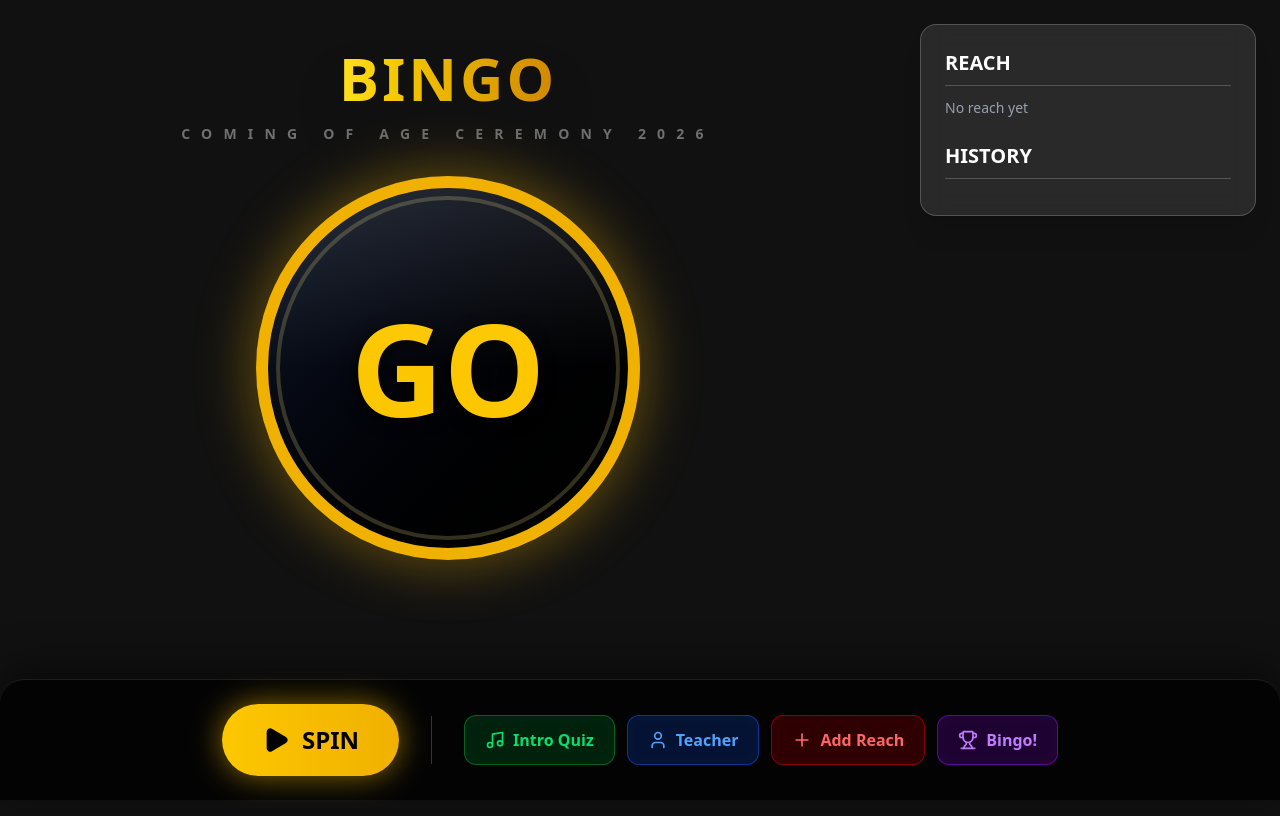
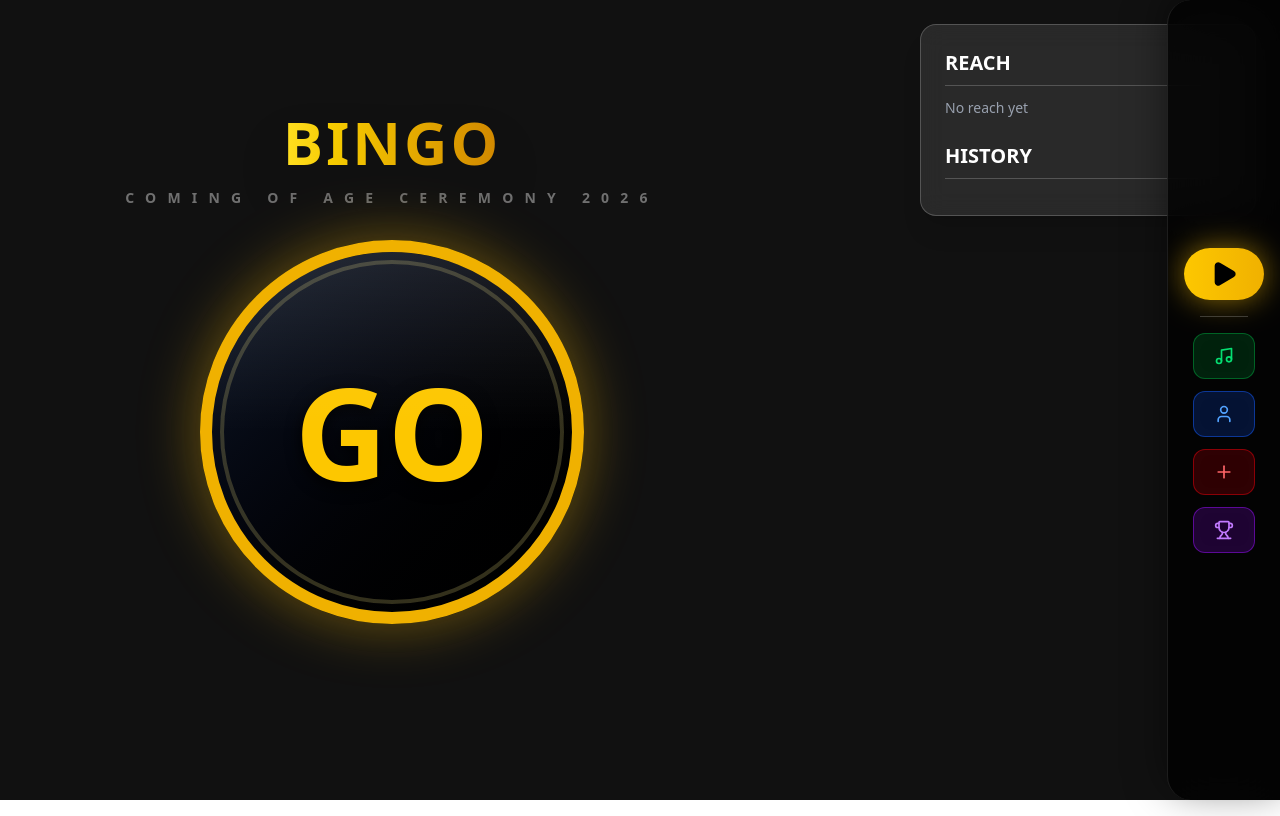
Before and after one commit to sushimaru2006/bingo_alpha, a React (Vite) app: page / in a window 1280 px wide. Built offline with nearby package versions, Linux system fonts and the light colour scheme; a web font is replaced by a local one.

Commit message:
✨スマホ横向きに対応

```diff
--- a/src/App.jsx
+++ b/src/App.jsx
@@ -107,12 +107,12 @@ function App() {
       )}
       <Routes>
         <Route path="/" element={
-          <div className="flex min-h-screen flex-col md:flex-row relative">
+          <div className="flex min-h-screen flex-col md:flex-row landscape:flex-row relative">
             {/* Background Texture */}
             <div className="absolute inset-0 bg-[radial-gradient(circle_at_center,_var(--tw-gradient-stops))] from-gray-800/20 via-black to-black pointer-events-none fixed"></div>
 
             {/* Main Content */}
-            <div className="flex-1 flex flex-col items-center justify-center relative z-10 p-4 pb-40">
+            <div className="flex-1 flex flex-col items-center justify-center relative z-10 p-4 pb-40 landscape:pb-4 landscape:pr-32">
               <header className="w-full text-center animate-in fade-in slide-in-from-top-4 duration-1000 mb-8 mt-8">
                 <h1 className="text-4xl md:text-6xl font-black text-white tracking-wider drop-shadow-2xl font-display">
                   <span className="text-transparent bg-clip-text bg-gradient-to-r from-yellow-300 to-yellow-600">BINGO</span>
--- a/src/components/ControlPanel.jsx
+++ b/src/components/ControlPanel.jsx
@@ -2,32 +2,32 @@ import { Play, Music, User, Trophy, Plus } from 'lucide-react';
 
 const ControlPanel = ({ onSpin, onModeChange, onAddReach, isSpinning }) => {
     return (
-        <div className="flex flex-wrap justify-center items-center gap-4 p-6 bg-black/80 backdrop-blur-xl rounded-t-3xl border-t border-white/10 w-full fixed bottom-0 left-0 z-50 shadow-[0_-10px_40px_rgba(0,0,0,0.5)]">
+        <div className="flex flex-wrap landscape:flex-col justify-center items-center gap-4 p-6 landscape:p-4 bg-black/80 backdrop-blur-xl rounded-t-3xl landscape:rounded-t-none landscape:rounded-l-3xl border-t landscape:border-t-0 landscape:border-l border-white/10 w-full landscape:w-auto fixed bottom-0 left-0 landscape:left-auto landscape:right-0 landscape:top-0 landscape:bottom-0 z-50 shadow-[0_-10px_40px_rgba(0,0,0,0.5)] h-auto landscape:h-full overflow-y-auto">
             <button
                 onClick={onSpin}
                 disabled={isSpinning}
-                className="flex items-center gap-3 px-10 py-5 bg-gradient-to-r from-yellow-400 to-yellow-500 hover:from-yellow-300 hover:to-yellow-400 text-black font-black text-2xl rounded-full shadow-[0_0_30px_rgba(234,179,8,0.6)] transition-all transform hover:scale-105 active:scale-95 disabled:opacity-50 disabled:cursor-not-allowed disabled:transform-none"
+                className="flex items-center gap-3 px-10 landscape:px-6 py-5 landscape:py-3 bg-gradient-to-r from-yellow-400 to-yellow-500 hover:from-yellow-300 hover:to-yellow-400 text-black font-black text-2xl landscape:text-xl rounded-full shadow-[0_0_30px_rgba(234,179,8,0.6)] transition-all transform hover:scale-105 active:scale-95 disabled:opacity-50 disabled:cursor-not-allowed disabled:transform-none landscape:w-full landscape:justify-center"
             >
-                <Play fill="currentColor" size={28} /> SPIN
+                <Play fill="currentColor" size={28} /> <span className="landscape:hidden xl:inline">SPIN</span>
             </button>
 
-            <div className="w-px h-12 bg-white/20 mx-4 hidden md:block"></div>
+            <div className="w-px h-12 landscape:w-12 landscape:h-px bg-white/20 mx-4 hidden md:block landscape:block"></div>
 
-            <div className="flex gap-3">
-                <button onClick={() => onModeChange('INTRO')} className="flex items-center gap-2 px-5 py-3 bg-green-600/20 hover:bg-green-600 text-green-400 hover:text-white border border-green-600/50 font-bold rounded-xl transition-all backdrop-blur-sm">
-                    <Music size={20} /> <span className="hidden md:inline">Intro Quiz</span>
+            <div className="flex landscape:flex-col gap-3">
+                <button onClick={() => onModeChange('INTRO')} className="flex items-center gap-2 px-5 py-3 bg-green-600/20 hover:bg-green-600 text-green-400 hover:text-white border border-green-600/50 font-bold rounded-xl transition-all backdrop-blur-sm landscape:justify-center">
+                    <Music size={20} /> <span className="hidden md:inline landscape:hidden xl:inline">Intro Quiz</span>
                 </button>
 
-                <button onClick={() => onModeChange('TEACHER')} className="flex items-center gap-2 px-5 py-3 bg-blue-600/20 hover:bg-blue-600 text-blue-400 hover:text-white border border-blue-600/50 font-bold rounded-xl transition-all backdrop-blur-sm">
-                    <User size={20} /> <span className="hidden md:inline">Teacher</span>
+                <button onClick={() => onModeChange('TEACHER')} className="flex items-center gap-2 px-5 py-3 bg-blue-600/20 hover:bg-blue-600 text-blue-400 hover:text-white border border-blue-600/50 font-bold rounded-xl transition-all backdrop-blur-sm landscape:justify-center">
+                    <User size={20} /> <span className="hidden md:inline landscape:hidden xl:inline">Teacher</span>
                 </button>
 
-                <button onClick={onAddReach} className="hidden md:flex items-center gap-2 px-5 py-3 bg-red-600/20 hover:bg-red-600 text-red-400 hover:text-white border border-red-600/50 font-bold rounded-xl transition-all backdrop-blur-sm">
-                    <Plus size={20} /> <span className="hidden md:inline">Add Reach</span>
+                <button onClick={onAddReach} className="hidden md:flex items-center gap-2 px-5 py-3 bg-red-600/20 hover:bg-red-600 text-red-400 hover:text-white border border-red-600/50 font-bold rounded-xl transition-all backdrop-blur-sm landscape:justify-center">
+                    <Plus size={20} /> <span className="hidden md:inline landscape:hidden xl:inline">Add Reach</span>
                 </button>
 
-                <button onClick={() => onModeChange('SUCCESS')} className="flex items-center gap-2 px-5 py-3 bg-purple-600/20 hover:bg-purple-600 text-purple-400 hover:text-white border border-purple-600/50 font-bold rounded-xl transition-all backdrop-blur-sm">
-                    <Trophy size={20} /> <span className="hidden md:inline">Bingo!</span>
+                <button onClick={() => onModeChange('SUCCESS')} className="flex items-center gap-2 px-5 py-3 bg-purple-600/20 hover:bg-purple-600 text-purple-400 hover:text-white border border-purple-600/50 font-bold rounded-xl transition-all backdrop-blur-sm landscape:justify-center">
+                    <Trophy size={20} /> <span className="hidden md:inline landscape:hidden xl:inline">Bingo!</span>
                 </button>
             </div>
         </div>
--- a/src/components/IntroQuizMode.jsx
+++ b/src/components/IntroQuizMode.jsx
@@ -276,14 +276,14 @@ const IntroQuizMode = ({ onBack, onRegister }) => {
             <div className={`z-10 w-full max-w-6xl flex flex-col items-center gap-6 animate-in fade-in zoom-in duration-500 h-full overflow-y-auto custom-scrollbar ${isFullScreen ? 'opacity-0 pointer-events-none' : ''}`}>
 
                 {/* Header */}
-                <div className="flex items-center gap-4 mt-8 flex-col md:flex-row text-center md:text-left">
+                <div className="flex items-center gap-4 mt-8 flex-col md:flex-row landscape:flex-row text-center md:text-left landscape:text-left">
                     <div className="p-4 bg-black/20 rounded-full backdrop-blur-lg">
                         <Music size={40} className="text-white" />
                     </div>
                     <h1 className="text-4xl md:text-6xl font-black font-display drop-shadow-lg">INTRO QUIZ</h1>
                 </div>
 
-                <div className="w-full max-w-4xl grid grid-cols-1 md:grid-cols-2 gap-8">
+                <div className="w-full max-w-4xl grid grid-cols-1 md:grid-cols-2 landscape:grid-cols-2 gap-8">
 
                     {/* Left: Search & Player */}
                     <div className="flex flex-col gap-6 bg-black/20 p-6 rounded-3xl backdrop-blur-md">
--- a/src/components/TeacherQuizMode.jsx
+++ b/src/components/TeacherQuizMode.jsx
@@ -160,10 +160,10 @@ const TeacherQuizMode = ({ onBack, onRegister }) => {
                 </h1>
 
                 {/* Main Content Area */}
-                <div className="flex flex-col md:flex-row gap-8 items-center justify-center w-full px-4">
+                <div className="flex flex-col md:flex-row landscape:flex-row gap-8 items-center justify-center w-full px-4">
 
                     {/* Left: Teacher Roulette */}
-                    <div className={`relative transition-all duration-500 w-full md:w-auto flex flex-col items-center ${gameState === 'SELECTED' ? 'scale-100' : 'scale-90 opacity-90'}`}>
+                    <div className={`relative transition-all duration-500 w-full md:w-auto landscape:w-auto flex flex-col items-center ${gameState === 'SELECTED' ? 'scale-100' : 'scale-90 opacity-90'}`}>
 
                         {/* Teacher Card */}
                         <div className={`
```
